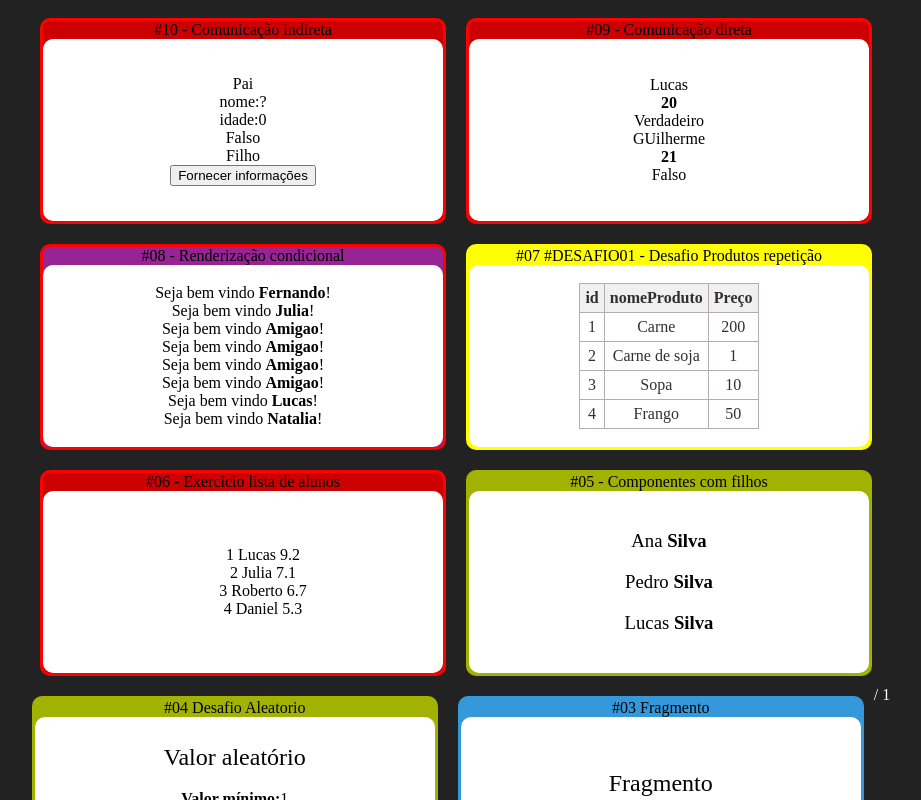
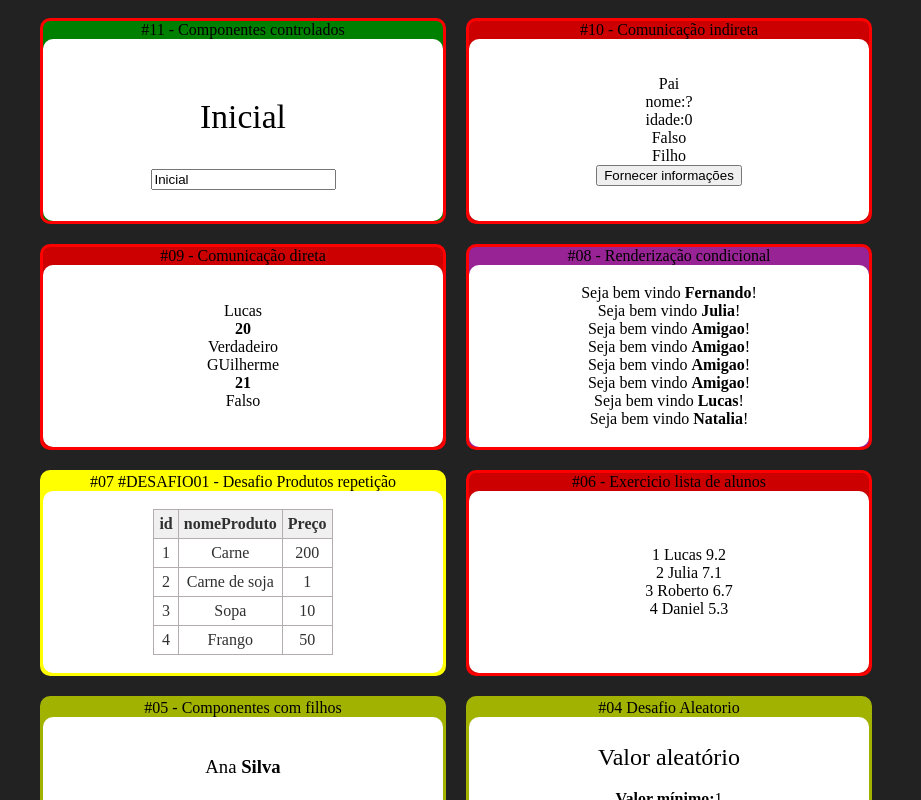
Before and after one commit to nicolas-magalhaes-clear/react-fundamentals, a React (Create React App) app: page / in a window 1280 px wide. Shown: the top 800 px of the page, without its empty margins (184-1105 px from the left). Built offline with nearby package versions, Linux system fonts and the light colour scheme.

Commit message:
update: class 37-Controled components

```diff
--- a/src/app.jsx
+++ b/src/app.jsx
@@ -14,12 +14,17 @@ import TabelaProdutos from "./components/repeticao/TabelaProdutos";
 import ParOuImpar from "./components/condicional/ParOuImpar";
 import DiretaPai from "./components/comunicacao/DiretaPai";
 import IndiretaPai from "./components/comunicacao/IndiretaPai";
+import Input from "./components/formulario/input";
 
 export default function App() {
     return (
         <div id="app">
 
             <div className="cards" >
+
+                <Card titulo='#11 - Componentes controlados' color='green'>
+                    <Input></Input>
+                </Card>
 
                 <Card titulo='#10 - Comunicação indireta'>
                     <IndiretaPai></IndiretaPai>
--- a/src/components/comunicacao/IndiretaFilho.jsx
+++ b/src/components/comunicacao/IndiretaFilho.jsx
@@ -11,6 +11,9 @@ import React from "react";
 
 
 export default props =>{
+
+    const min = 10;
+    const max = 30;
     const gerarIdade = () => parseInt(Math.random() * (max-min))+ min
     const gerarNerd = () => Math.random > 0.5;
     return(
--- /dev/null
+++ b/src/components/formulario/input.css
@@ -0,0 +1,3 @@
+.Input{
+   font-size: 1.4rem;
+}
--- /dev/null
+++ b/src/components/formulario/input.jsx
@@ -0,0 +1,19 @@
+import React, { useState } from "react";
+import './input.css'
+
+export default props =>{
+
+
+    const [valor, setValor] = useState('Inicial');
+
+    function quandoMudar(e){
+        setValor(e.target.value)
+    }
+    return(
+        <div className="Input">
+            <h2>{valor}</h2>
+            <input value={valor} type="text" onChange={quandoMudar} />
+        </div>
+    )
+
+}
```
